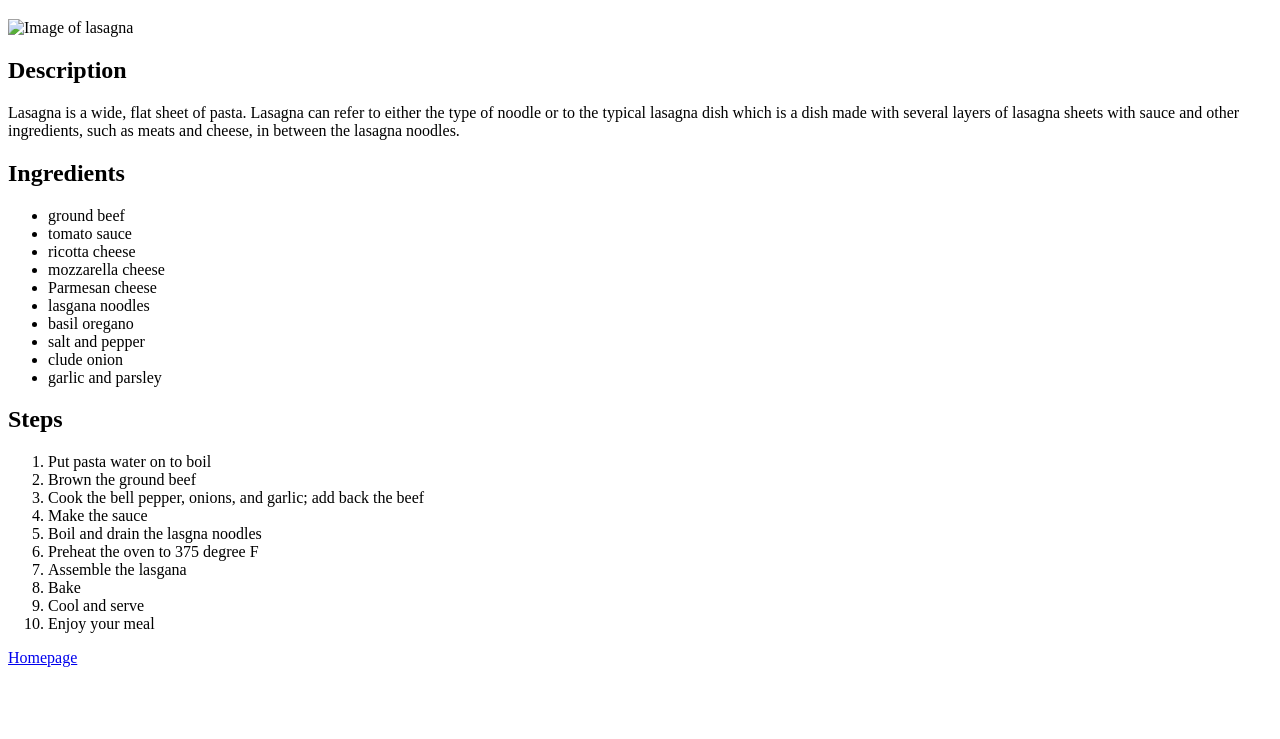
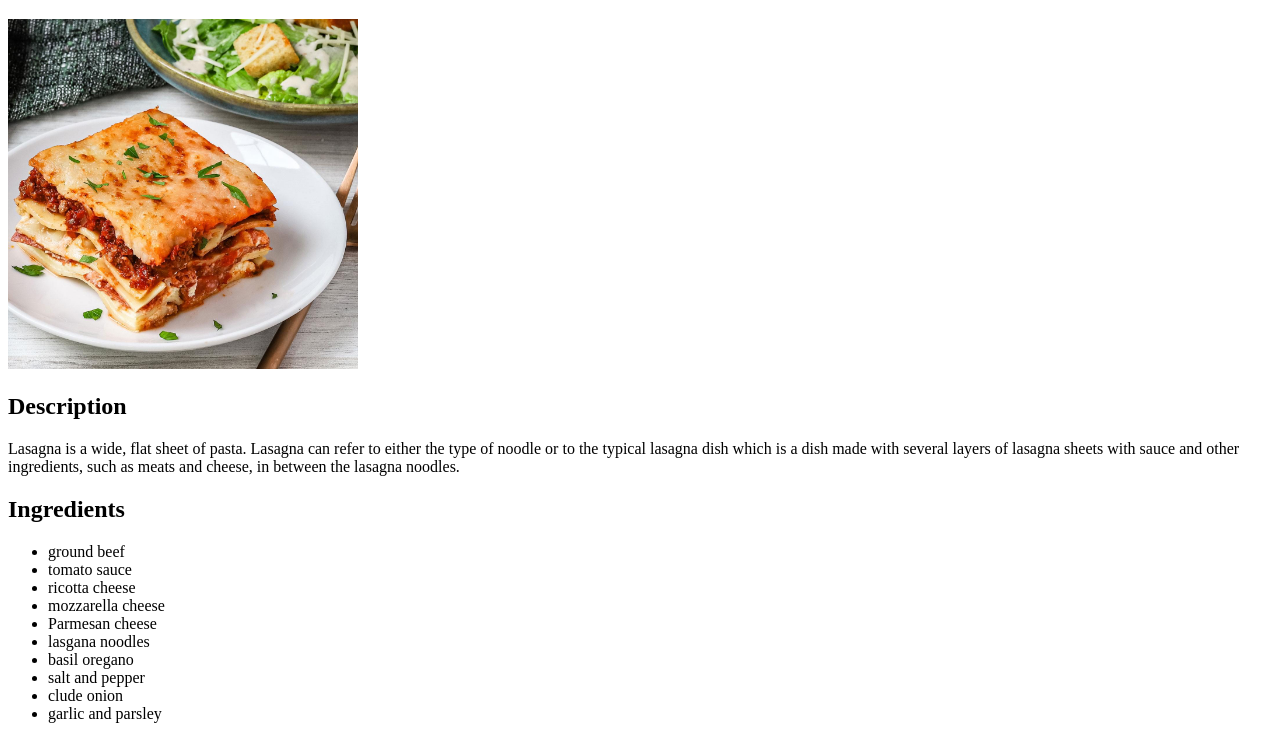
Before and after one commit to vedGM123/odin-recipies, a plain HTML site: page recipes/lasgania.html in a window 1280 px wide. Shown: the part 61-800 px from the top of the page. Drawn offline with Linux system fonts and the light colour scheme.

Commit message:
Move images to project and fix image paths

```diff
--- a/recipes/lasgania.html
+++ b/recipes/lasgania.html
@@ -9,7 +9,7 @@
     <h1>
         Lasgana
     </h1>
-    <img src="C:\Users\LENOVO\Desktop\html-boilerplate\images\Pepperoni-Lasagna_EXPS_TOHD24_12012_DianaRattray_6.jpg" alt="Image of lasagna" height="350" width="350">
+    <img src="../images/Pepperoni-Lasagna_EXPS_TOHD24_12012_DianaRattray_6.jpg" alt="Image of lasagna" height="350" width="350">
     <h2>Description</h2>
     <p>
         Lasagna is a wide, flat sheet of pasta. Lasagna can refer to either the type of noodle or to the typical lasagna dish which is a dish made with several layers of lasagna sheets with sauce and other ingredients, such as meats and cheese, in between the lasagna noodles.
```
Also changed, not shown: recipes/pavbhaji.html (+1 -1 lines), recipes/images/Pepperoni-Lasagna_EXPS_TOHD24_12012_DianaRattray_6.jpg (added), recipes/images/download.jpg (added).
